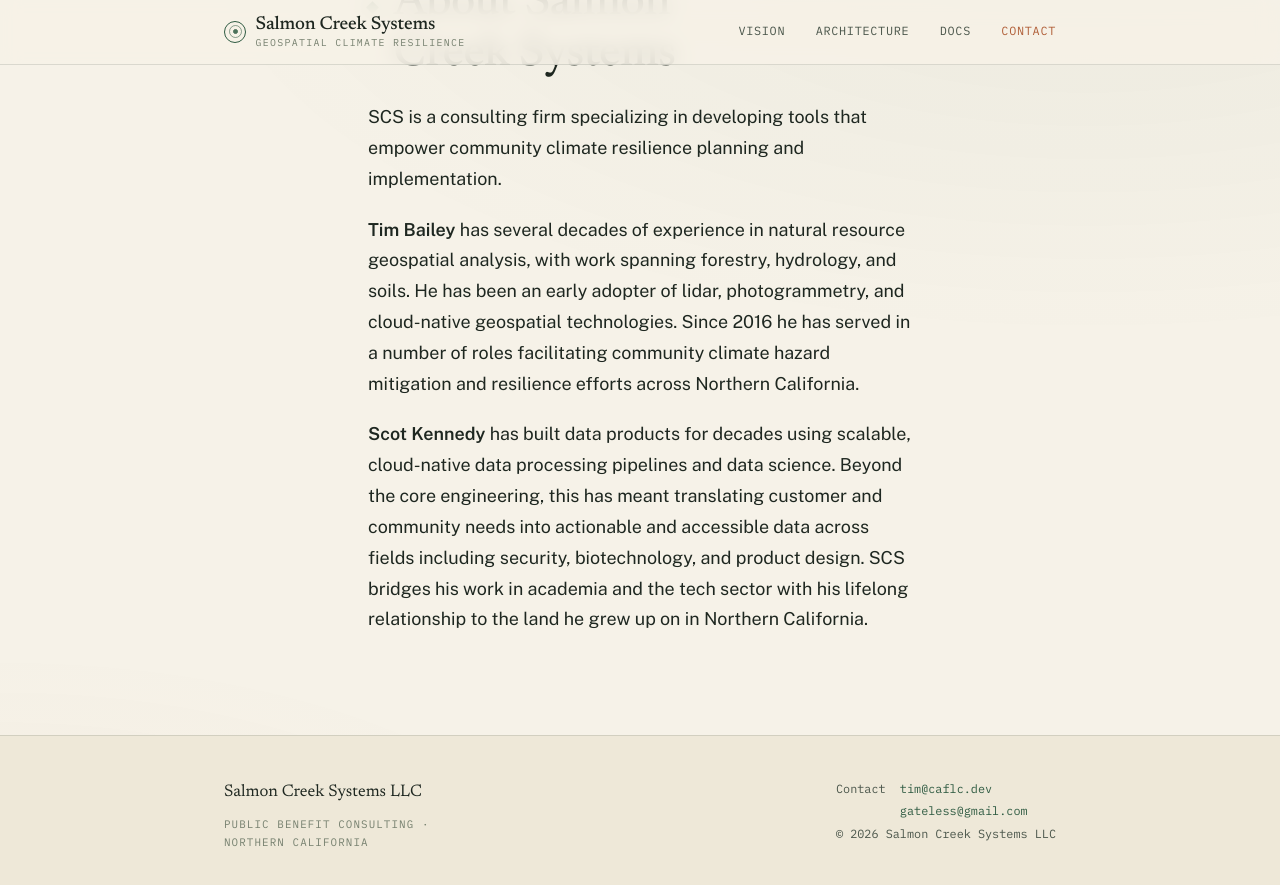
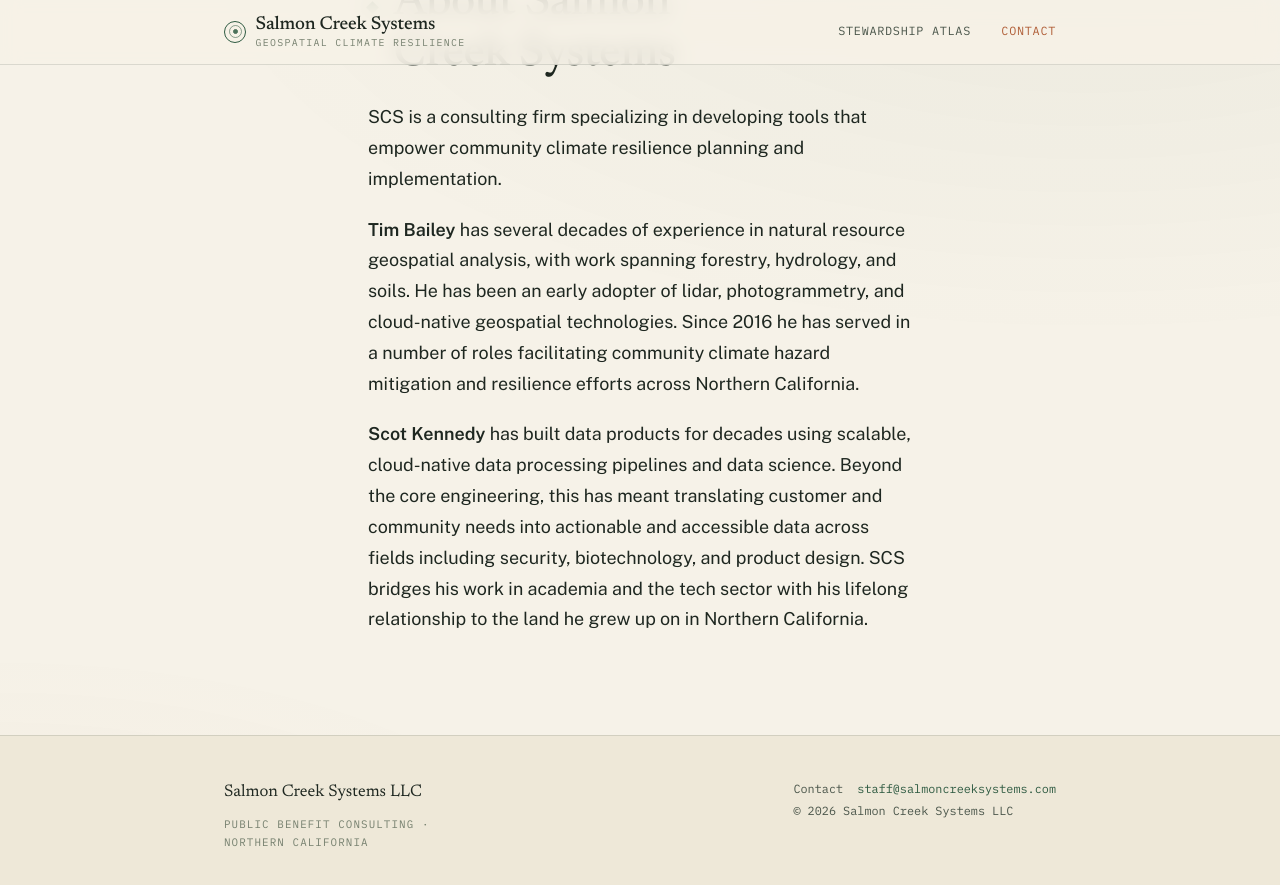
Before and after one commit to Salmon-Creek-Systems/Salmon-Creek-Systems.github.io, a Jekyll site: the page built from index.md, in a window 1280 px wide and 900 px high, scrolled down 3676 px. Shown: the top 885 px of the window. Built offline with Jekyll 4.4.1, drawn with Linux system fonts in a browser that asks for light colours.

Commit message:
Update footer contact information and navigation links

```diff
--- a/_layouts/default.html
+++ b/_layouts/default.html
@@ -24,9 +24,10 @@
         <span>Salmon Creek Systems<small>Geospatial climate resilience</small></span>
       </a>
       <nav class="site-nav" aria-label="Primary">
-        <a href="{{ '/Vision Statement' | relative_url }}">Vision</a>
-        <a href="{{ '/Architectural Overview' | relative_url }}">Architecture</a>
-        <a href="{{ '/Code Documentation' | relative_url }}">Docs</a>
+
+        <!-- <a href="{{ '/Vision Statement' | relative_url }}">Vision</a> -->
+        <!-- <a href="{{ '/https://github.com/Salmon-Creek-Systems/stewardship_atlas/blob/main/documents/user_guide.md' | absolute_url }}">User Guide</a>-->
+        <a href="{{ 'https://github.com/Salmon-Creek-Systems/stewardship_atlas' | absolute_url }}">Stewardship Atlas</a>
         <a class="is-cta" href="#contact">Contact</a>
       </nav>
     </div>
@@ -51,8 +52,8 @@
         <span>Public benefit consulting · Northern California</span>
       </div>
       <div class="site-footer__meta" id="contact">
-        Contact &nbsp;<a href="mailto:tim@caflc.dev">tim@caflc.dev</a><br>
-        &nbsp;&nbsp;&nbsp;&nbsp;&nbsp;&nbsp;&nbsp;&nbsp;&nbsp;<a href="mailto:gateless@gmail.com">gateless@gmail.com</a><br>
+        Contact &nbsp;<a href="mailto:staff@salmoncreeksystems.com">staff@salmoncreeksystems.com</a><br>
+
         &copy; {{ site.time | date: '%Y' }} Salmon Creek Systems LLC
       </div>
     </div>
```
